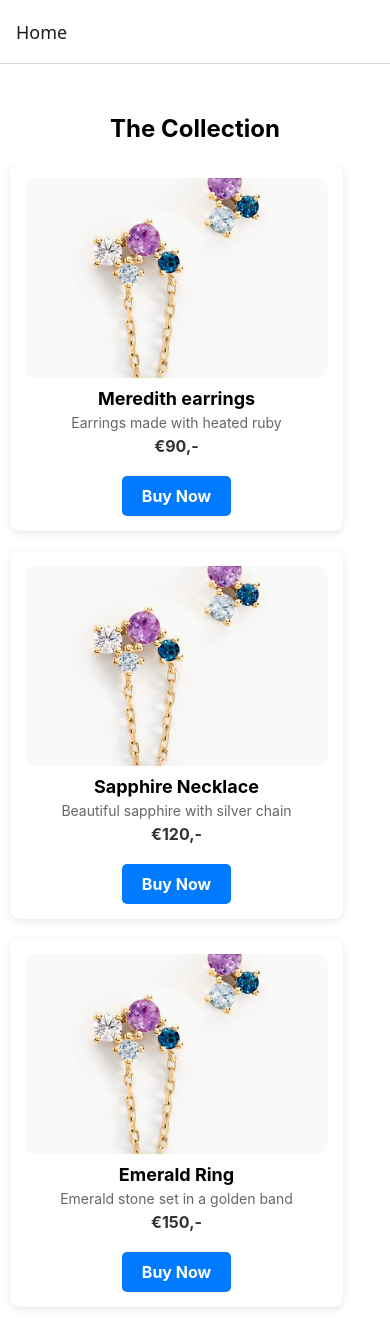
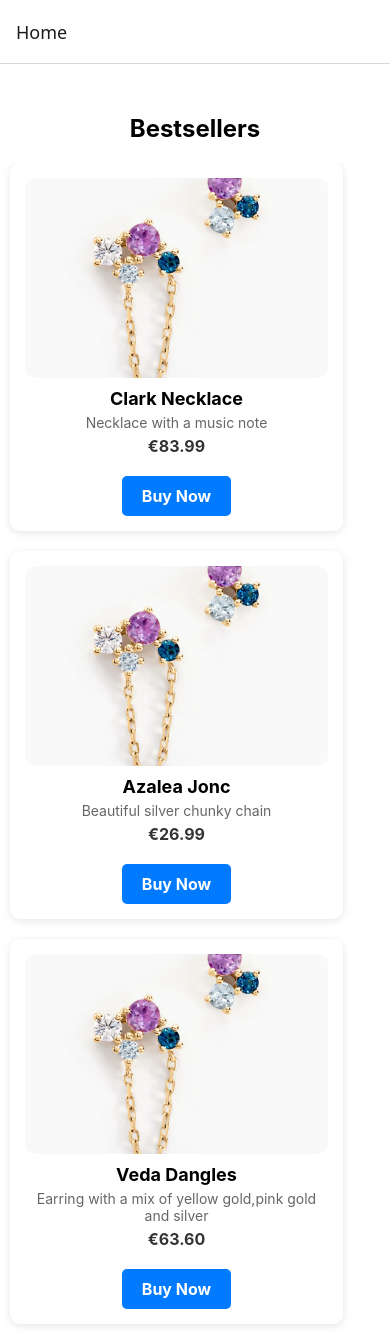
Before and after one commit to Bene0613/mobile-app, a React Native app: screen /Home in a window 390 px wide. Built offline with nearby package versions, Linux system fonts and the light colour scheme.

Commit message:
product changed

```diff
--- a/screens/HomeScreen.js
+++ b/screens/HomeScreen.js
@@ -6,48 +6,48 @@ import ProductCard from "../components/ProductCard";
 const HomeScreen = ({ navigation }) => {
     return (
         <View style={styles.container}>
-            <Text style={styles.header}>The Collection</Text>
+            <Text style={styles.header}>Bestsellers</Text>
 
             <ScrollView style={styles.cardContainer}>
                 <View style={styles.row}>
                     <ProductCard
-                        title="Meredith earrings"
-                        description="Earrings made with heated ruby"
-                        price="€90,-"
+                        title="Clark Necklace"
+                        description="Necklace with a music note"
+                        price="€83.99"
                         image={require("../images/B3OFJYI196-master.webp")}
                         onPress={() =>
                             navigation.navigate("Details", {
-                                title: "Meredith earrings",
-                                description: "Earrings made with heated ruby",
-                                price: "€90,-",
+                                title: "Clark Necklace",
+                                description: "Necklace with a music note",
+                                price: "€83.99",
                             })
                         }
                     />
 
                     <ProductCard
-                        title="Sapphire Necklace"
-                        description="Beautiful sapphire with silver chain"
-                        price="€120,-"
+                        title="Azalea Jonc"
+                        description="Beautiful silver chunky chain"
+                        price="€26.99"
                         image={require("../images/B3OFJYI196-master.webp")}
                         onPress={() =>
                             navigation.navigate("Details", {
-                                title: "Sapphire Necklace",
-                                description: "Beautiful sapphire with silver chain",
-                                price: "€120,-",
+                                title: "Azalea Jonc",
+                                description: "Beautiful silver chunky chain",
+                                price: "€26.99",
                             })
                         }
                     />
 
                     <ProductCard
-                        title="Emerald Ring"
-                        description="Emerald stone set in a golden band"
-                        price="€150,-"
+                        title="Veda Dangles"
+                        description="Earring with a mix of yellow gold,pink gold and silver"
+                        price="€63.60"
                         image={require("../images/B3OFJYI196-master.webp")}
                         onPress={() =>
                             navigation.navigate("Details", {
-                                title: "Emerald Ring",
-                                description: "Emerald stone set in a golden band",
-                                price: "€150,-",
+                                title: "Veda Dangles",
+                                description: "Earring with a mix of yellow gold,pink gold and silver",
+                                price: "€€63.60",
                             })
                         }
                     />
```
